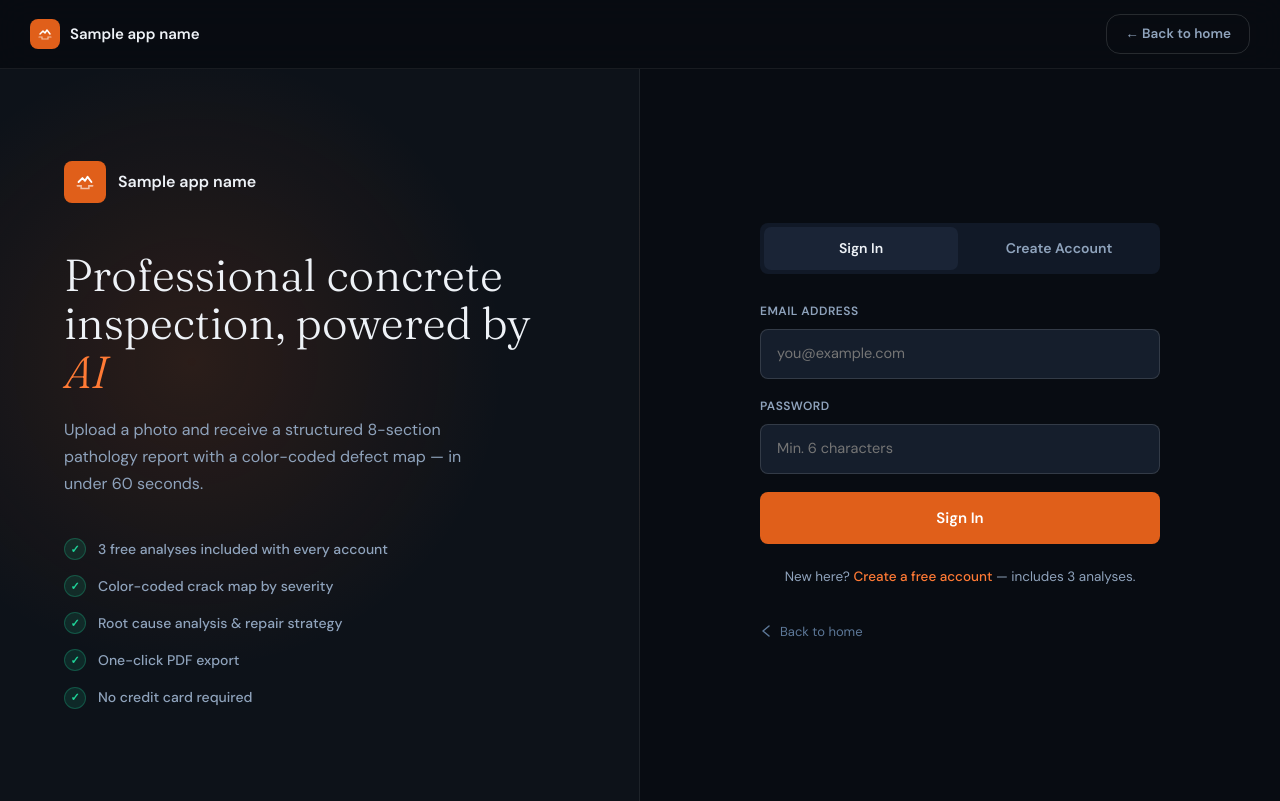
After one commit to imadbg1995/concrete-defect-ai, a Python web app: template templates/login.html in a window 1280 px wide. The commit adds this page. Run offline with Jinja, Linux system fonts and the light colour scheme; the template is opened without the code that fills it: most values are stand-ins (such as "Sample title", 1, 10 or a date in 2020).

Commit message:
Add dedicated /login page; replace modal with page redirect
- New templates/login.html: split-panel design (branding left, form right)
- /login route in main.py
- Sign In / Get Started buttons redirect to /login instead of modal
- On successful auth, /login redirects back to / with session saved
- Already-logged-in users visiting /login are auto-redirected to /

Co-Authored-By: Claude Sonnet 4.6 <noreply@anthropic.com>

```diff
--- /dev/null
+++ b/templates/login.html
@@ -0,0 +1,264 @@
+<!DOCTYPE html>
+<html lang="en">
+<head>
+  <meta charset="UTF-8">
+  <meta name="viewport" content="width=device-width, initial-scale=1">
+  <title>Sign In — {{ app_name }}</title>
+  <link rel="preconnect" href="https://fonts.googleapis.com">
+  <link rel="preconnect" href="https://fonts.gstatic.com" crossorigin>
+  <link href="https://fonts.googleapis.com/css2?family=DM+Sans:wght@300;400;500;600&family=Fraunces:ital,opsz,wght@0,9..144,300;1,9..144,300&display=swap" rel="stylesheet">
+  <link rel="stylesheet" href="/static/css/style.css">
+  <style>
+    body { display: flex; flex-direction: column; min-height: 100vh; }
+    .login-page {
+      flex: 1;
+      display: grid;
+      grid-template-columns: 1fr 1fr;
+      min-height: calc(100vh - 68px);
+    }
+    /* Left panel — branding */
+    .login-left {
+      background:
+        radial-gradient(ellipse 70% 60% at 30% 40%, rgba(224,95,26,.14) 0%, transparent 70%),
+        var(--bg-2);
+      border-right: 1px solid var(--border);
+      display: flex; flex-direction: column;
+      justify-content: center; padding: 64px;
+    }
+    .login-left-logo { display: flex; align-items: center; gap: 12px; margin-bottom: 48px; }
+    .login-left-logo .brand-icon { width: 38px; height: 38px; }
+    .login-left-logo span { font-size: 16px; font-weight: 600; }
+    .login-headline {
+      font-family: 'Fraunces', Georgia, serif;
+      font-weight: 300;
+      font-size: clamp(30px, 3.5vw, 46px);
+      line-height: 1.08; margin-bottom: 20px;
+    }
+    .login-headline em { font-style: italic; color: var(--accent-2); }
+    .login-subline { font-size: 16px; color: var(--muted); line-height: 1.7; max-width: 400px; margin-bottom: 40px; }
+    .login-perks { list-style: none; display: flex; flex-direction: column; gap: 14px; }
+    .login-perks li {
+      display: flex; align-items: center; gap: 12px;
+      font-size: 14px; color: var(--muted); font-weight: 500;
+    }
+    .perk-check {
+      width: 22px; height: 22px; border-radius: 50%;
+      background: rgba(31,213,154,.12); border: 1px solid rgba(31,213,154,.25);
+      display: flex; align-items: center; justify-content: center;
+      color: var(--success); font-size: 11px; font-weight: 700; flex-shrink: 0;
+    }
+    /* Right panel — form */
+    .login-right {
+      display: flex; flex-direction: column;
+      align-items: center; justify-content: center;
+      padding: 64px 48px;
+    }
+    .login-form-box { width: 100%; max-width: 400px; }
+    .login-form-title {
+      font-family: 'Fraunces', Georgia, serif;
+      font-weight: 300; font-size: 28px; margin-bottom: 6px;
+    }
+    .login-form-sub { font-size: 14px; color: var(--muted); margin-bottom: 32px; }
+    .auth-tabs {
+      display: flex; gap: 4px;
+      background: var(--bg-3); border-radius: var(--r-sm);
+      padding: 4px; margin-bottom: 28px;
+    }
+    .auth-tab {
+      flex: 1; padding: 10px; border: none; border-radius: 7px;
+      font-size: 14px; font-weight: 600; cursor: pointer;
+      background: transparent; color: var(--muted);
+      transition: all .18s;
+    }
+    .auth-tab.active { background: var(--surface-2); color: var(--text); }
+    .auth-field { margin-bottom: 18px; }
+    .auth-field label {
+      display: block; font-size: 12px; font-weight: 600;
+      color: var(--muted); margin-bottom: 7px; letter-spacing: .04em;
+      text-transform: uppercase;
+    }
+    .auth-field input {
+      width: 100%; padding: 12px 16px;
+      background: var(--surface); border: 1px solid var(--border-2);
+      border-radius: var(--r-sm); color: var(--text); font-size: 14.5px;
+      transition: border-color .18s;
+    }
+    .auth-field input:focus { outline: none; border-color: var(--accent); box-shadow: 0 0 0 3px rgba(224,95,26,.1); }
+    .auth-error {
+      display: none;
+      background: rgba(240,80,80,.1); border: 1px solid rgba(240,80,80,.25);
+      color: #f08080; font-size: 13.5px; padding: 11px 16px;
+      border-radius: var(--r-sm); margin-bottom: 18px;
+    }
+    .auth-submit-btn {
+      width: 100%; padding: 14px; border: none; border-radius: var(--r-sm);
+      background: var(--accent); color: #fff;
+      font-size: 15px; font-weight: 600; cursor: pointer;
+      transition: background .18s;
+      display: flex; align-items: center; justify-content: center; gap: 8px;
+    }
+    .auth-submit-btn:hover { background: var(--accent-2); }
+    .auth-submit-btn:disabled { opacity: .6; cursor: not-allowed; }
+    .login-footer-note {
+      margin-top: 22px; text-align: center;
+      font-size: 13.5px; color: var(--muted);
+    }
+    .login-footer-note a { color: var(--accent-2); font-weight: 500; }
+    .login-footer-note a:hover { text-decoration: underline; }
+    .back-home {
+      display: inline-flex; align-items: center; gap: 6px;
+      font-size: 13px; color: var(--soft); margin-top: 32px;
+      transition: color .18s;
+    }
+    .back-home:hover { color: var(--text); }
+    @keyframes spin { to { transform: rotate(360deg); } }
+    .spinner {
+      display: inline-block; width: 15px; height: 15px;
+      border: 2px solid currentColor; border-top-color: transparent;
+      border-radius: 50%; animation: spin .7s linear infinite;
+    }
+    @media (max-width: 768px) {
+      .login-page { grid-template-columns: 1fr; }
+      .login-left  { display: none; }
+      .login-right { padding: 48px 24px; }
+    }
+  </style>
+</head>
+<body>
+
+<!-- Header -->
+<header class="site-header">
+  <div class="container nav">
+    <a href="/" class="brand">
+      <div class="brand-icon">
+        <svg width="14" height="14" viewBox="0 0 14 14" fill="none">
+          <path d="M2 7 L5 4 L7 6 L9 3 L12 7" stroke="white" stroke-width="1.5" stroke-linecap="round" stroke-linejoin="round"/>
+          <path d="M1 10 L4 10 L4 12 L10 12 L10 10 L13 10" stroke="white" stroke-width="1.2" stroke-linecap="round" opacity="0.6"/>
+        </svg>
+      </div>
+      {{ app_name }}
+    </a>
+    <a href="/" class="btn btn-ghost" style="padding:8px 18px;font-size:13.5px;">← Back to home</a>
+  </div>
+</header>
+
+<div class="login-page">
+
+  <!-- Left: branding -->
+  <div class="login-left">
+    <div class="login-left-logo">
+      <div class="brand-icon" style="width:42px;height:42px;">
+        <svg width="18" height="18" viewBox="0 0 14 14" fill="none">
+          <path d="M2 7 L5 4 L7 6 L9 3 L12 7" stroke="white" stroke-width="1.5" stroke-linecap="round" stroke-linejoin="round"/>
+          <path d="M1 10 L4 10 L4 12 L10 12 L10 10 L13 10" stroke="white" stroke-width="1.2" stroke-linecap="round" opacity="0.6"/>
+        </svg>
+      </div>
+      <span>{{ app_name }}</span>
+    </div>
+    <h1 class="login-headline">
+      Professional concrete<br>inspection, powered by <em>AI</em>
+    </h1>
+    <p class="login-subline">
+      Upload a photo and receive a structured 8-section pathology report with a color-coded defect map — in under 60 seconds.
+    </p>
+    <ul class="login-perks">
+      <li><span class="perk-check">✓</span> 3 free analyses included with every account</li>
+      <li><span class="perk-check">✓</span> Color-coded crack map by severity</li>
+      <li><span class="perk-check">✓</span> Root cause analysis &amp; repair strategy</li>
+      <li><span class="perk-check">✓</span> One-click PDF export</li>
+      <li><span class="perk-check">✓</span> No credit card required</li>
+    </ul>
+  </div>
+
+  <!-- Right: form -->
+  <div class="login-right">
+    <div class="login-form-box">
+
+      <div class="auth-tabs">
+        <button class="auth-tab active" id="tab-login" onclick="switchTab('login')">Sign In</button>
+        <button class="auth-tab" id="tab-register" onclick="switchTab('register')">Create Account</button>
+      </div>
+
+      <div id="auth-error" class="auth-error"></div>
+
+      <form id="auth-form" autocomplete="off">
+        <div class="auth-field">
+          <label>Email address</label>
+          <input type="email" id="auth-email" placeholder="you@example.com" required autocomplete="email">
+        </div>
+        <div class="auth-field">
+          <label>Password</label>
+          <input type="password" id="auth-password" placeholder="Min. 6 characters" required autocomplete="current-password">
+        </div>
+        <button type="submit" id="auth-submit" class="auth-submit-btn">Sign In</button>
+      </form>
+
+      <p class="login-footer-note" id="footer-note">
+        New here? <a href="#" onclick="switchTab('register');return false;">Create a free account</a> — includes 3 analyses.
+      </p>
+
+      <a href="/" class="back-home">
+        <svg width="14" height="14" viewBox="0 0 14 14" fill="none"><path d="M9 2 L3 7 L9 12" stroke="currentColor" stroke-width="1.5" stroke-linecap="round" stroke-linejoin="round"/></svg>
+        Back to home
+      </a>
+    </div>
+  </div>
+
+</div>
+
+<script>
+(function() {
+  // If already logged in, go straight to app
+  if (localStorage.getItem("cda_token")) {
+    window.location.href = "/";
+    return;
+  }
+
+  window.switchTab = function(tab) {
+    const isLogin = tab === "login";
+    document.getElementById("tab-login").classList.toggle("active", isLogin);
+    document.getElementById("tab-register").classList.toggle("active", !isLogin);
+    document.getElementById("auth-submit").textContent = isLogin ? "Sign In" : "Create Account";
+    document.getElementById("footer-note").innerHTML = isLogin
+      ? 'New here? <a href="#" onclick="switchTab(\'register\');return false;">Create a free account</a> — includes 3 analyses.'
+      : 'Already have an account? <a href="#" onclick="switchTab(\'login\');return false;">Sign in</a>';
+    document.getElementById("auth-error").style.display = "none";
+  };
+
+  document.getElementById("auth-form").addEventListener("submit", async function(e) {
+    e.preventDefault();
+    const isLogin  = document.getElementById("tab-login").classList.contains("active");
+    const email    = document.getElementById("auth-email").value.trim();
+    const password = document.getElementById("auth-password").value;
+    const errEl    = document.getElementById("auth-error");
+    const btn      = document.getElementById("auth-submit");
+
+    btn.disabled = true;
+    btn.innerHTML = '<span class="spinner"></span> ' + (isLogin ? "Signing in…" : "Creating account…");
+    errEl.style.display = "none";
+
+    try {
+      const res  = await fetch("/api/" + (isLogin ? "login" : "register"), {
+        method: "POST",
+        headers: { "Content-Type": "application/json" },
+        body: JSON.stringify({ email, password }),
+      });
+      const data = await res.json();
+      if (!res.ok) throw new Error(data.detail || "Authentication failed.");
+
+      localStorage.setItem("cda_token", data.token);
+      localStorage.setItem("cda_email", data.email);
+      localStorage.setItem("cda_tries", data.tries_remaining);
+
+      window.location.href = "/";
+    } catch (err) {
+      errEl.textContent   = err.message;
+      errEl.style.display = "block";
+      btn.disabled = false;
+      btn.textContent = isLogin ? "Sign In" : "Create Account";
+    }
+  });
+})();
+</script>
+</body>
+</html>
```
Also changed, not shown: app/main.py (+7 -1 lines), templates/index.html (+5 -5 lines).
